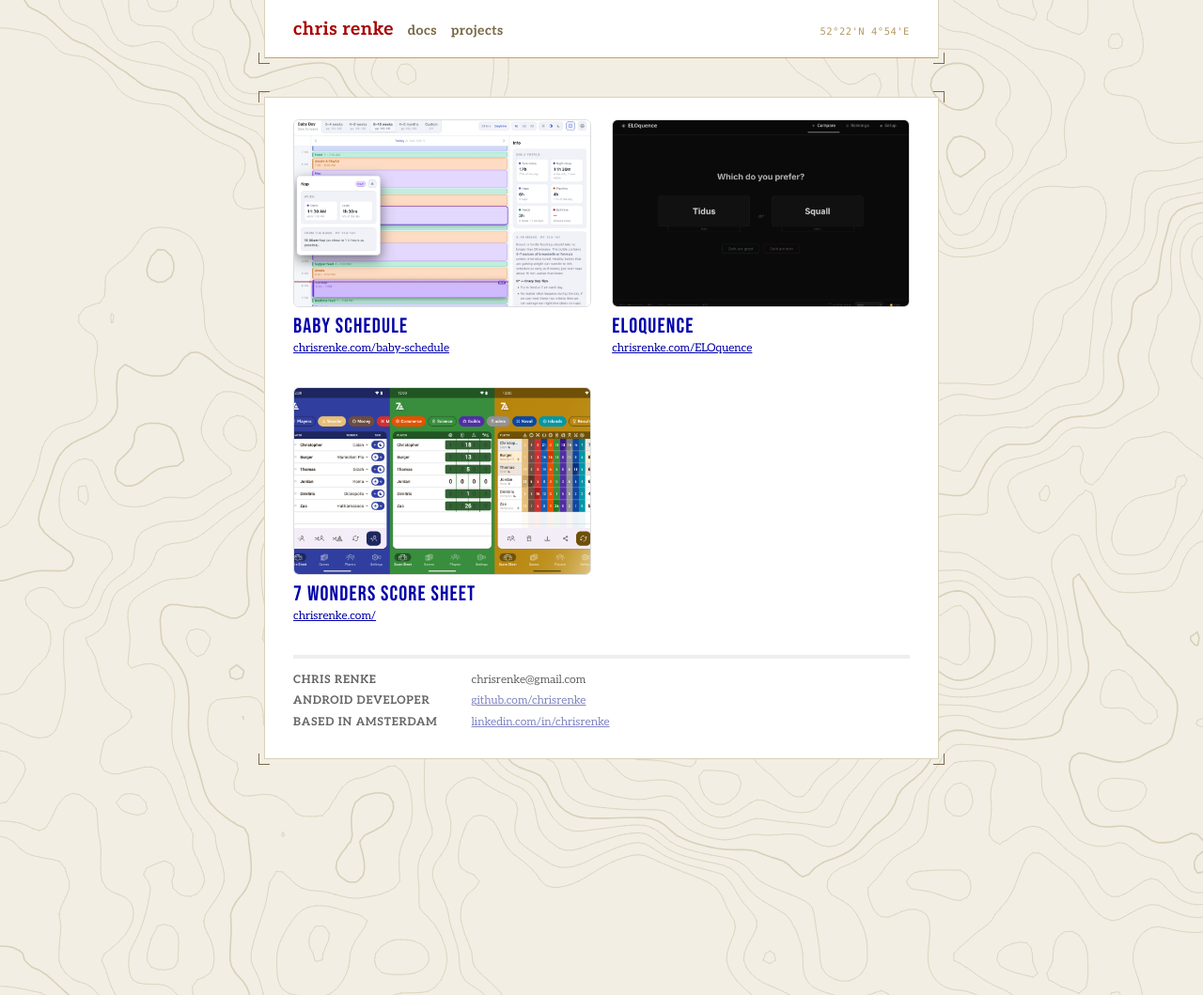
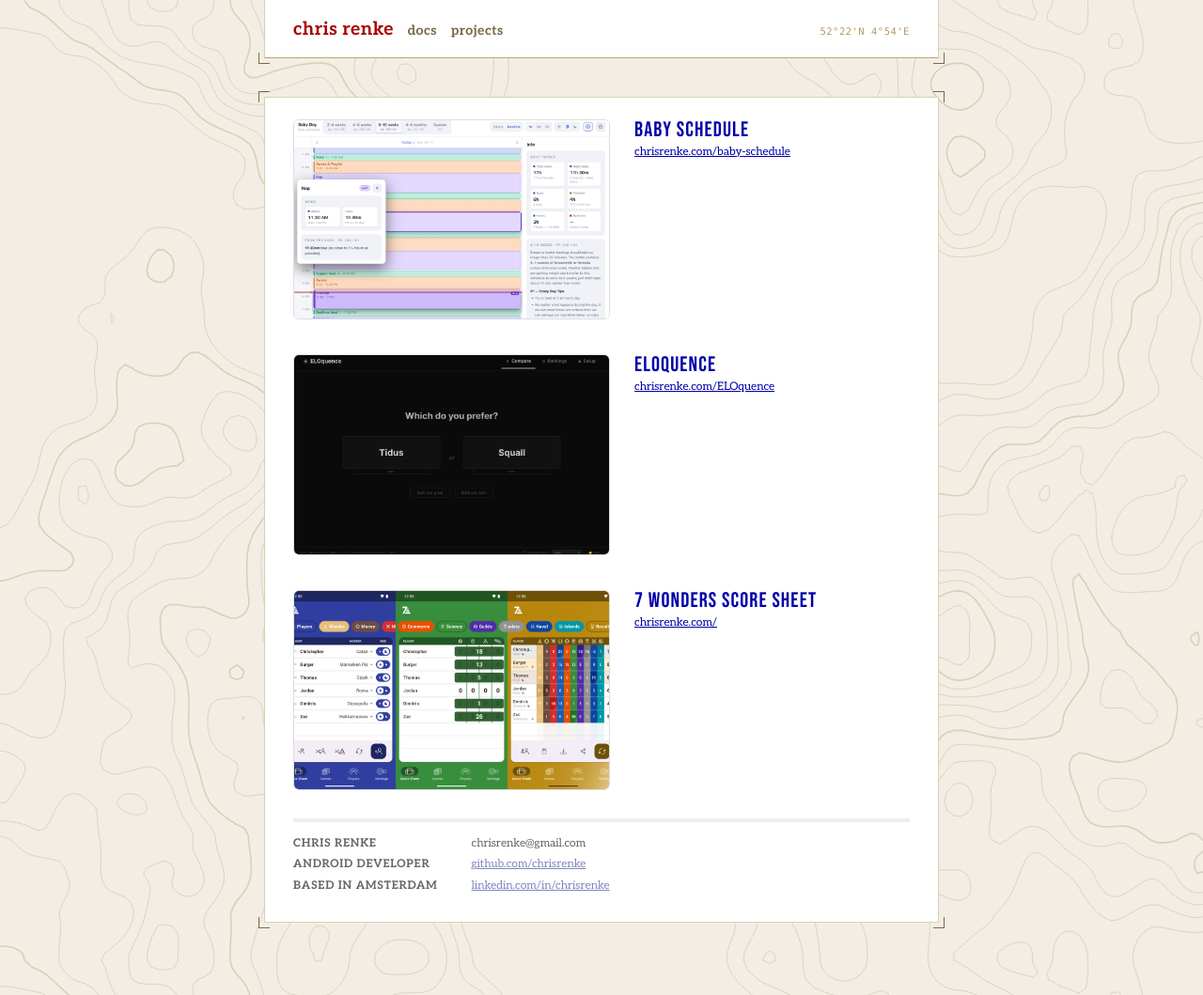
Before and after one commit to ChrisRenke/chrisrenke.github.io, a Jekyll site: the page built from projects.html, in a window 1280 px wide. Shown: the whole page at 94% size. Built offline with Jekyll 4.4.1, drawn with Linux system fonts in a browser that asks for light colours.

Commit message:
Projects: larger heroes in a two-column row layout with room for a blurb
Co-Authored-By: Claude Sonnet 5.5 <noreply@anthropic.com>

```diff
--- a/_data/projects.yml
+++ b/_data/projects.yml
@@ -1,6 +1,6 @@
 # One entry per project, newest first.
 # image: path under /assets/projects/ (credit-card shaped, ~856x540 works well)
-# date and blurb are optional.
+# date and blurb are optional; blurbs have room for about 50-80 words.
 - title: Baby Schedule
   url: https://chrisrenke.com/baby-schedule
   # date:
--- a/css/main.css
+++ b/css/main.css
@@ -287,11 +287,15 @@ img { max-width: 100%; height: auto; }
 /*****************************************************************************/
 .projects {
   display: grid;
-  grid-template-columns: repeat(auto-fill, minmax(14em, 1fr));
-  gap: 2em 1.5em;
+  grid-template-columns: 1fr;
+  gap: 2.5em;
 }
 
 .projects li {
+  display: grid;
+  grid-template-columns: minmax(0, 1.15fr) minmax(0, 1fr);
+  gap: 1.75em;
+  align-items: start;
   line-height: 1.4em;
 }
 
@@ -302,7 +306,6 @@ img { max-width: 100%; height: auto; }
   border: 1px solid #ddd;
   border-radius: 6px;
   overflow: hidden;
-  margin-bottom: .6em;
   transition: transform .15s ease, border-color .15s ease;
 }
 
@@ -335,8 +338,11 @@ img { max-width: 100%; height: auto; }
   font-size: 80%;
 }
 
-.projects .post-excerpt {
-  margin: .3em 0;
+.projects .project-blurb {
+  margin: .6em 0;
+  font-size: 90%;
+  line-height: 1.55em;
+  text-align: left;
 }
 
 .project-url {
@@ -419,6 +425,11 @@ img { max-width: 100%; height: auto; }
     margin-bottom: 2em;
   }
 
+  .projects li {
+    grid-template-columns: 1fr;
+    gap: .75em;
+  }
+
   .date-label {
     width: auto;
   }
--- a/projects.html
+++ b/projects.html
@@ -11,10 +11,12 @@ permalink: /projects
         <a class="hero" href="{{ project.url }}">
           {% if project.image %}<img src="{{ project.image }}" alt="{{ project.title }}">{% endif %}
         </a>
-        <a class="project-title" href="{{ project.url }}">{{ project.title }}</a>
-        {% if project.date %}<span class="project-date">{{ project.date | date_to_string }}</span>{% endif %}
-        {% if project.blurb %}<p class="post-excerpt">{{ project.blurb }}</p>{% endif %}
-        <p class="project-url"><a href="{{ project.url }}">{{ project.url | remove: "https://" | remove: "http://" }}</a></p>
+        <div class="project-text">
+          <a class="project-title" href="{{ project.url }}">{{ project.title }}</a>
+          {% if project.date %}<span class="project-date">{{ project.date | date_to_string }}</span>{% endif %}
+          {% if project.blurb %}<p class="project-blurb">{{ project.blurb }}</p>{% endif %}
+          <p class="project-url"><a href="{{ project.url }}">{{ project.url | remove: "https://" | remove: "http://" }}</a></p>
+        </div>
       </li>
     {% endfor %}
   </ul>
```
